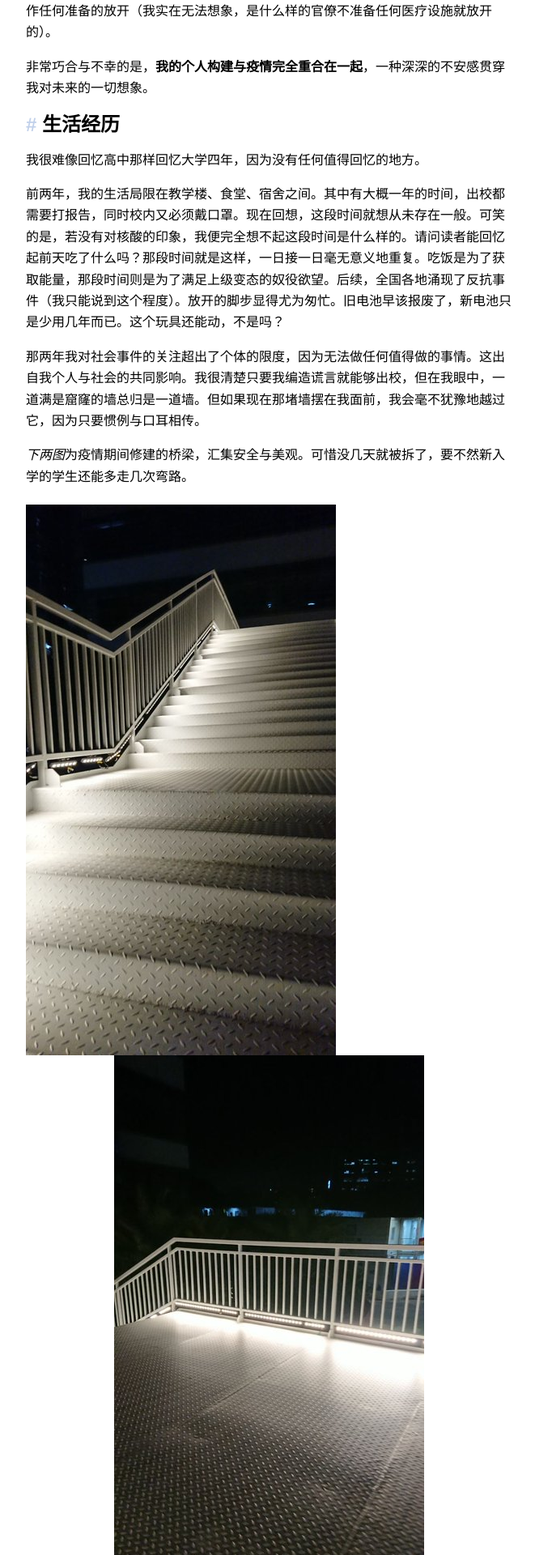
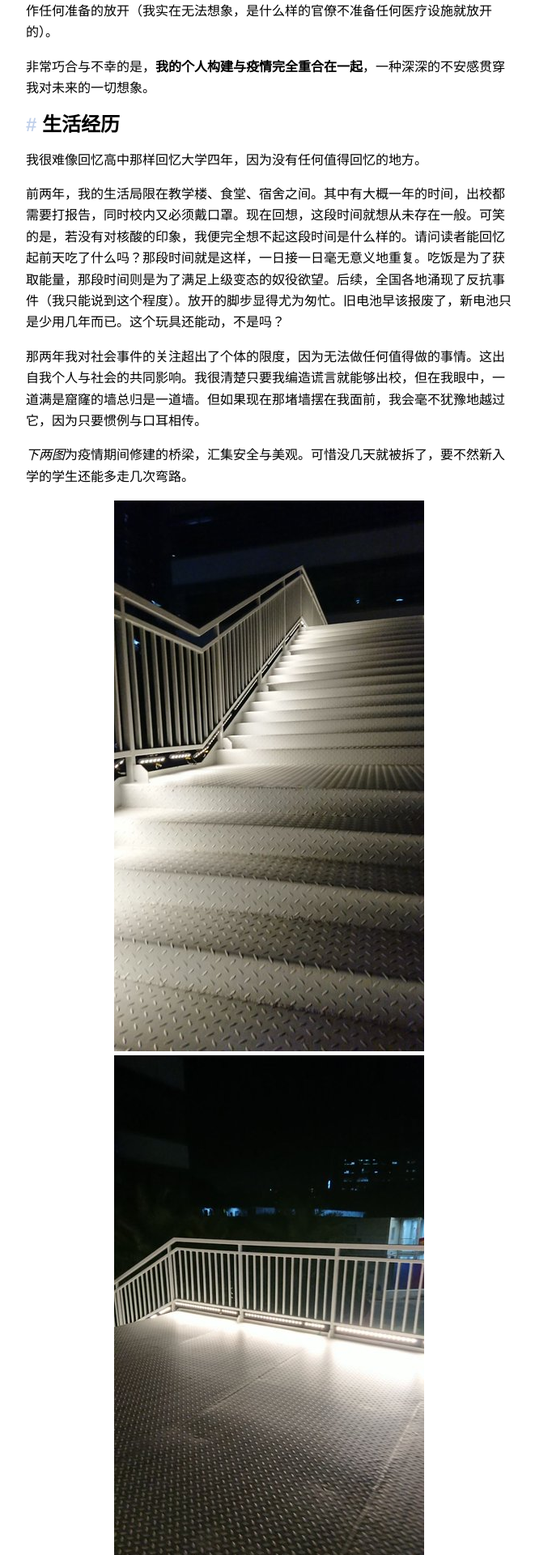
Before and after one commit to huang-feiyu/huang-feiyu.github.io, a Jekyll site: the page built from _posts/2024-03-17-school-life.md, in a window 1280 px wide. Shown: the part 1595-3515 px from the top of the page at 81% size, without its empty margins (308-969 px from the left). Built offline with Jekyll 4.4.1, drawn with Linux system fonts in a browser that asks for light colours; nearby versions of some CDN libraries.

Commit message:
chore: update img layout

```diff
--- a/_posts/2024-03-17-school-life.md
+++ b/_posts/2024-03-17-school-life.md
@@ -44,8 +44,9 @@ description: 有关于我四年的生活，关注个体生活经历、社会氛
 *下两图*为疫情期间修建的桥梁，汇集安全与美观。可惜没几天就被拆了，要不然新入学的学生还能多走几次弯路。
 
 <div>
-<img src="../assets/img/school-life/bridge-1.jpg" style="float:left; margin-right:0px;">
+<img src="../assets/img/school-life/bridge-1.jpg">
 <img src="../assets/img/school-life/bridge-2.jpg">
 </div>
 
+
 TODO: 实习的经历，由于目前仍处于实习阶段，本段并不能写完。
```
